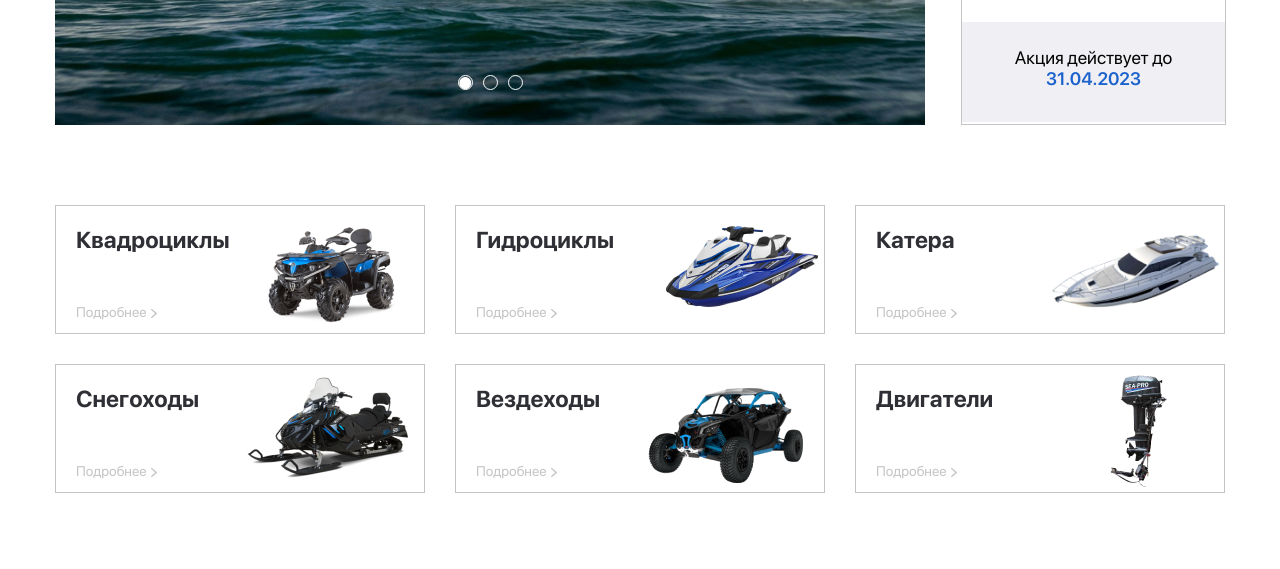
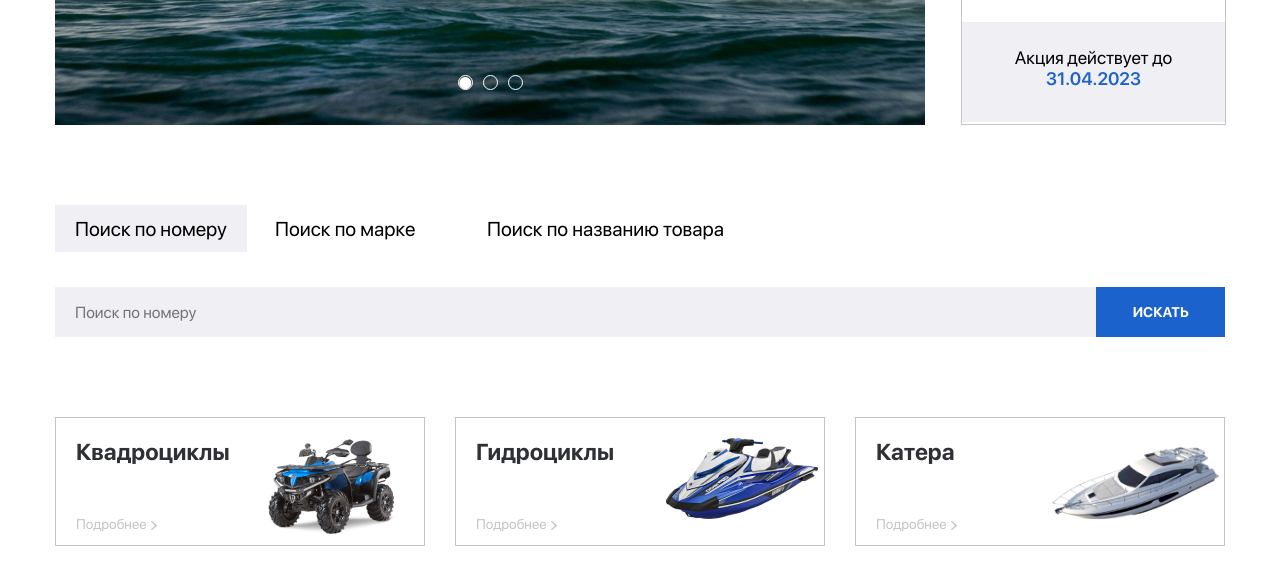
Before and after one commit to ErlanKusain/JetSki, a website: page src/index.html in a window 1280 px wide. Shown: the part 528-1097 px from the top of the page. Drawn offline with nearby package versions, Linux system fonts and the light colour scheme; files whose address does not match are found by name.

Commit message:
search section

```diff
--- a/src/index.html
+++ b/src/index.html
@@ -84,7 +84,30 @@
 
     <section class="search">
         <div class="container">
+            <ul class="search__tabs">
+                <li class="search__tab search__tab_active">Поиск по  номеру</li>
+                <li class="search__tab">Поиск по марке</li>
+                <li class="search__tab">Поиск по названию товара</li>
+            </ul>
 
+                <div class="search__content search__content_active">
+                    <form type="text" class="search-box">
+                        <input type="number" class="search-txt" placeholder="Поиск по номеру">
+                        <button class="search-btn">Искать</button>
+                    </form>
+                </div>
+                <div class="search__content">
+                    <form type="text" class="search-box">
+                        <input type="text" class="search-txt" placeholder="Поиск по марке">
+                        <button class="search-btn">Искать</button>
+                    </form>
+                </div>
+                <div class="search__content">
+                    <form type="text" class="search-box">
+                        <input type="text" class="search-txt" placeholder="Поиск по названию товара">
+                        <button class="search-btn">Искать</button>
+                    </form>
+                </div>
         </div>
     </section>
 
--- a/src/js/script.js
+++ b/src/js/script.js
@@ -6,4 +6,11 @@ $(document).ready(function(){
       prevArrow: '<button type="button" class="slick-prev"><img src= "../img/icons/left-arrow.svg"></button>',
       nextArrow: '<button type="button" class="slick-next"><img src= "../img/icons/right-arrow.svg"></button>'
     });
+
+    $('ul.search__tabs').on('click', 'li:not(.search__tab_active)', function() {
+      $(this)
+        .addClass('search__tab_active').siblings().removeClass('search__tab_active')
+        .closest('div.container').find('div.search__content').removeClass('search__content_active').eq($(this).index()).addClass('search__content_active');
+    });
+
   });
--- /dev/null
+++ b/src/sass/blocks/_search.scss
@@ -0,0 +1,69 @@
+.search {
+    margin-top: 80px;
+    .search-box {
+        display: flex;
+        justify-content: center;
+        align-items: center;
+    }
+    .search-txt {
+        display: block;
+        width: 100%;
+        height: 50px;
+        border: none;
+        background-color: #F0F0F4;
+
+        padding: 20px 20px 20px 20px;
+
+        font-family: 'SFProDisplay', sans-serif ;
+        font-size: 16px;
+        font-weight: 400;
+    }
+    .search-btn {
+        display: block;
+        width: 145px;
+        height: 50px;
+        background-color: $main-color;
+        border: none;
+
+        font-family: 'SFProDisplay', sans-serif ;
+        font-size: 14px;
+        font-weight: 700;
+        color: #fff;
+        text-transform: uppercase;
+    }
+    &__tabs {
+        display: grid;
+        grid-template-columns: 160px 152px 252px;
+        column-gap: 60px;
+        margin-bottom: 35px;
+        li {
+            list-style-type: none;
+        }
+    }
+    &__tab {
+        display: flex;
+        cursor: pointer;
+        transition: 0.6s all;
+        align-items: center;
+
+        font-family: 'SFProDisplay', sans-serif ;
+        font-size: 20px;
+        font-weight: 400;
+        &_active {
+            display: flex;
+            justify-content: center;
+            width: 120%;
+            height: 47px;
+            padding-left: 10px;
+            padding-right: 10px;
+            background-color: #F0F0F4;
+            text-align: center;
+        }
+    }
+    &__content {
+        display: none;
+        &_active {
+            display: block;
+        }
+    }
+}
--- a/src/sass/style.scss
+++ b/src/sass/style.scss
@@ -96,6 +96,7 @@ a {
 @import 'blocks/header';
 @import 'blocks/promo';
 @import 'blocks/part';
+@import 'blocks/search';
 
 .button {
     display: flex;
```
Also changed, not shown: src/css/style.min.css, 1 other file.
